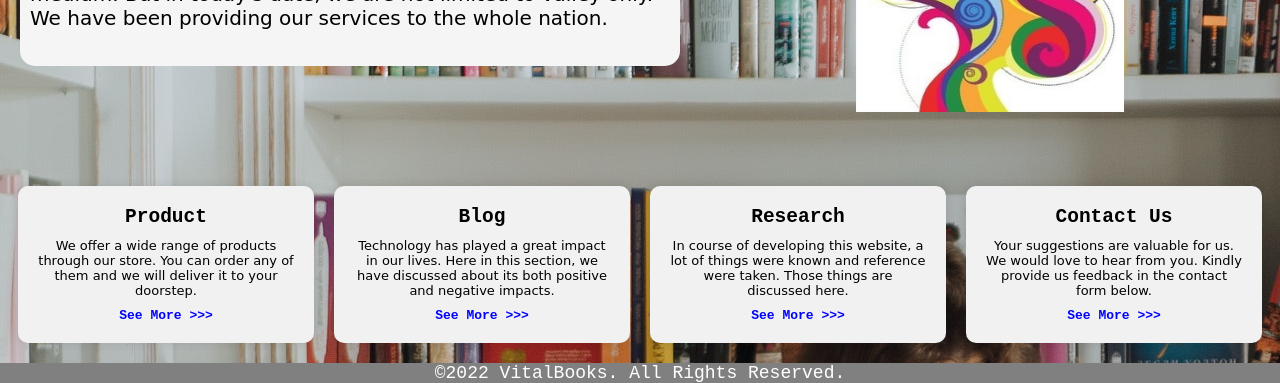
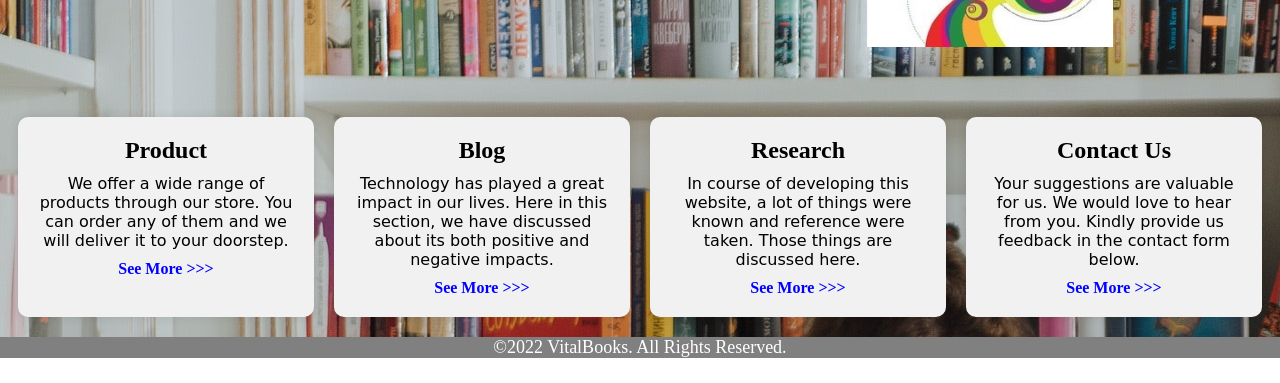
Before and after one commit to sudipsigdel/vitalbooks, a plain HTML site: page index.html in a window 1280 px wide. Shown: the part 457-840 px from the top of the page. After the commit the page ends 815 px from the top, so only its background shows below. Drawn offline with Linux system fonts and the light colour scheme.

Commit message:
Update style.css

```diff
--- a/css/style.css
+++ b/css/style.css
@@ -2,7 +2,7 @@
 * {
 	margin: 0;
 	padding: 0;
-	font-family: monospace;
+	font-family: poppins;
 }
 
 /*-------X-------Whole Site-------X-------*/
```
